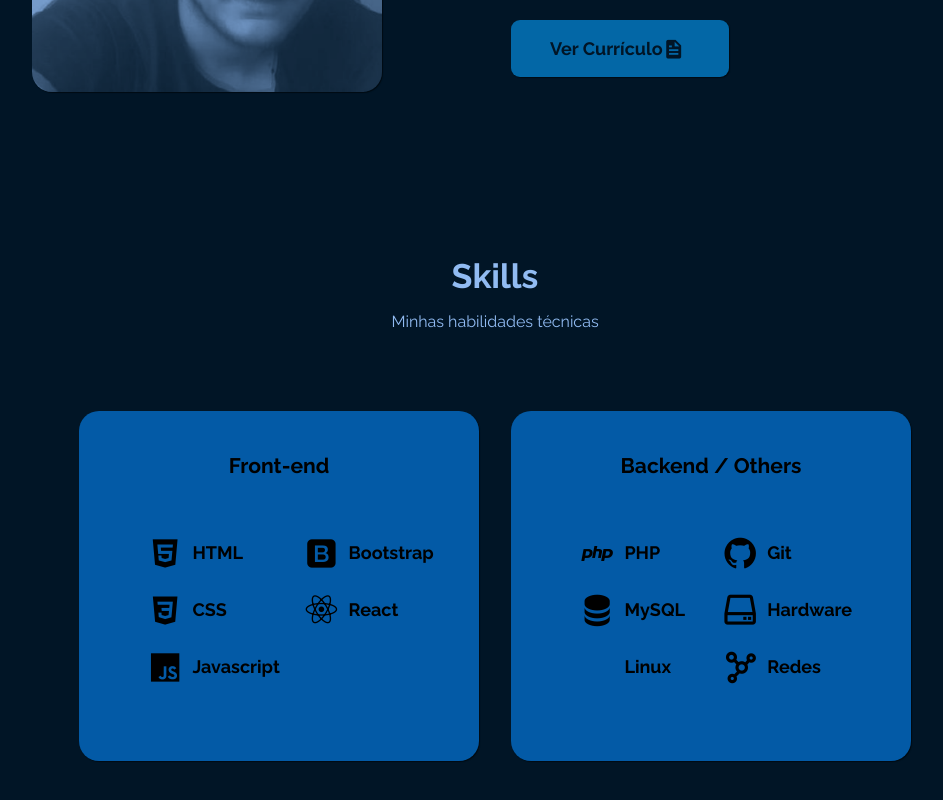
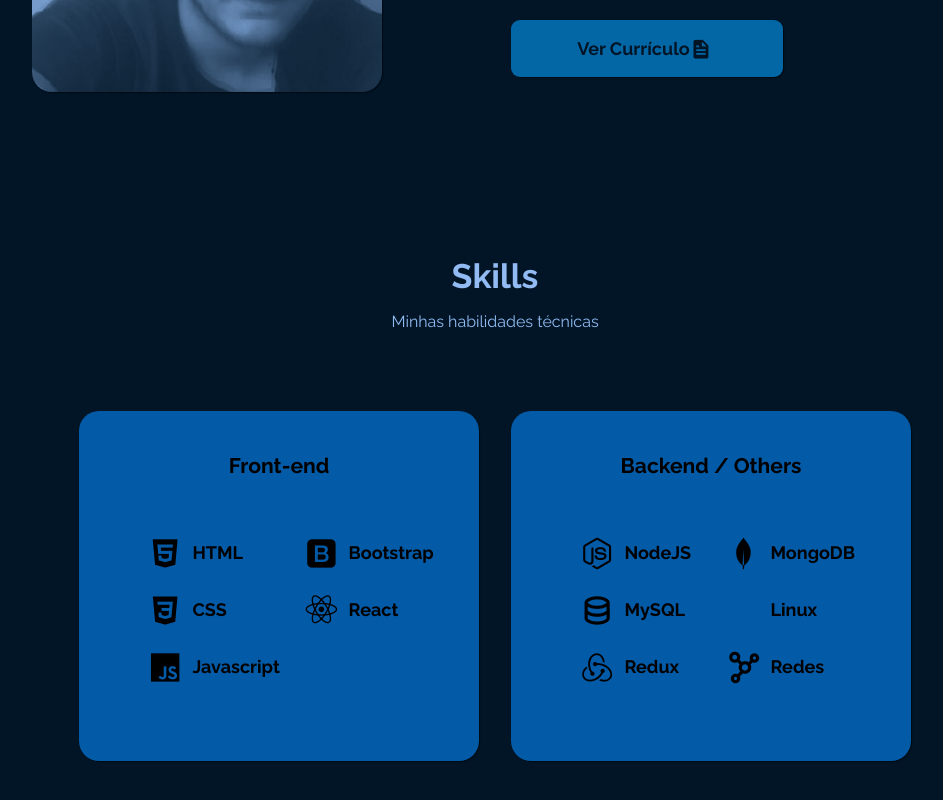
Before and after one commit to vitox013/portfolio, a React (Vite) app: page / in a window 1280 px wide. Shown: the part 1346-2146 px from the top of the page, without its empty margins (145-1088 px from the left). Built offline with nearby package versions, Linux system fonts and the light colour scheme; some icons are missing.

Commit message:
updated cv, skills

```diff
--- a/src/components/data/SkillsData.jsx
+++ b/src/components/data/SkillsData.jsx
@@ -31,32 +31,32 @@ export const tools = [
   },
   {
     id: 6,
-    icon: "bx bxl-php",
-    title: "PHP",
+    icon: "bx bxl-nodejs",
+    title: "NodeJS",
     category: "Backend / Others",
   },
   {
     id: 7,
-    icon: "bx bxs-data",
+    icon: "bx bx-data",
     title: "MySQL",
     category: "Backend / Others",
   },
   {
     id: 8,
-    icon: "icon-linux",
-    title: "Linux",
+    icon: "bx bxl-redux",
+    title: "Redux",
     category: "Backend / Others",
   },
   {
     id: 9,
-    icon: "bx bxl-github",
-    title: "Git",
+    icon: "bx bxl-mongodb",
+    title: "MongoDB",
     category: "Backend / Others",
   },
   {
     id: 10,
-    icon: "bx bx-hdd",
-    title: "Hardware",
+    icon: "icon-linux",
+    title: "Linux",
     category: "Backend / Others",
   },
   {
--- a/src/components/layout/ButtonHello.css
+++ b/src/components/layout/ButtonHello.css
@@ -1,7 +1,7 @@
 .btn {
   background-color: #0367a6;
   color: #011526;
-  width: 40%;
+  width: 50%;
   padding: 1em 0em;
   border-radius: 9px;
   text-decoration: none;
--- a/src/components/pages/About.jsx
+++ b/src/components/pages/About.jsx
@@ -23,7 +23,7 @@ function About(){
                         <div className='text'>
                             <p>Comecei primeiramente pela área de hardware e no ano passado entrei no mundo da programação. </p>
                             <p>Acredito que todo conhecimento que eu adquirir me ajudará no meio acadêmico e profissional.</p>
-                            <a href="https://drive.google.com/file/d/1CtMbn1E10WkvyX8-1bQTBPtJrcBs0Z5S/view?usp=sharing" target="_blank"><button className='btn'> Ver Currículo <i class='bx bxs-file curr' ></i></button></a>
+                            <a href="https://drive.google.com/file/d/1hisPgrt6VKhtIBx6UbnRxs9omJLehg-D/view?usp=share_link" target="_blank"><button className='btn'> Ver Currículo <i class='bx bxs-file curr' ></i></button></a>
                         </div>
                     </div>
                 </div>
--- a/src/components/pages/Home.css
+++ b/src/components/pages/Home.css
@@ -20,6 +20,9 @@
   gap: 1rem;
 }
 
+abbr {
+  text-decoration: none;
+}
 .bio {
   display: flex;
   font-size: 1.125rem;
--- a/src/components/pages/Home.jsx
+++ b/src/components/pages/Home.jsx
@@ -17,7 +17,7 @@ function Home(){
                     <p className='name'>Vitor Müller <GiHand/></p>
                     <p className='profissao'><AiOutlineLine/> Dev Full Stack</p>
                     <div className='sub_bio'>
-                        <p>Estudante de Sistemas de Informação na UTFPR.</p>
+                        <p>Estudante de Sistemas de Informação na <abbr title='Universidade Tecnológica Federal do Paraná' >UTFPR</abbr>.</p>
                         <p>Entusiasta por Tecnologia.</p>
                     </div>
                     <Button text="Diga Olá" link="mailto:vitor.muller310@gmail.com"/>
```
